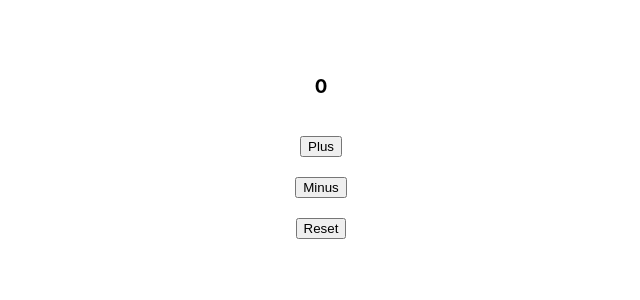
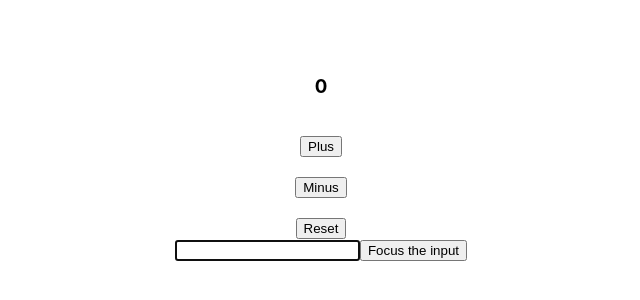
Before and after one commit to Nitesh045/Unit_test, a React (Create React App) app: page / in a window 1280 px wide. Shown: the part 200-500 px from the top of the page, without its empty margins (319-959 px from the left). Built offline with nearby package versions, Linux system fonts and the light colour scheme.

Commit message:
adding useref

```diff
--- a/src/App.js
+++ b/src/App.js
@@ -1,11 +1,13 @@
 import logo from './logo.svg';
 import './App.css';
 import { Counter } from './Component/Counter';
+import { UseRef } from './Component/UseRef';
 
 function App() {
   return (
     <div className="App">
       <Counter/>
+      <UseRef/>
     </div>
   );
 }
--- /dev/null
+++ b/src/Component/UseRef.jsx
@@ -0,0 +1,23 @@
+import React, { useEffect, useRef } from 'react'
+
+export const UseRef = () => {
+    const inputRef = useRef(null);
+
+    useEffect(() => {
+      // Focus the input field when the component mounts
+      inputRef.current.focus();
+    }, []);
+
+    const handleClick = () => {
+      // Focus the input field when the button is clicked
+      inputRef.current.focus();
+    };
+  return (
+    <div>
+      {/* Attach the ref to the input element */}
+      <input type="text" ref={inputRef}/>
+      {/* When the button is clicked, focus the input */}
+      <button onClick={handleClick}>Focus the input</button>
+    </div>
+  )
+}
```
